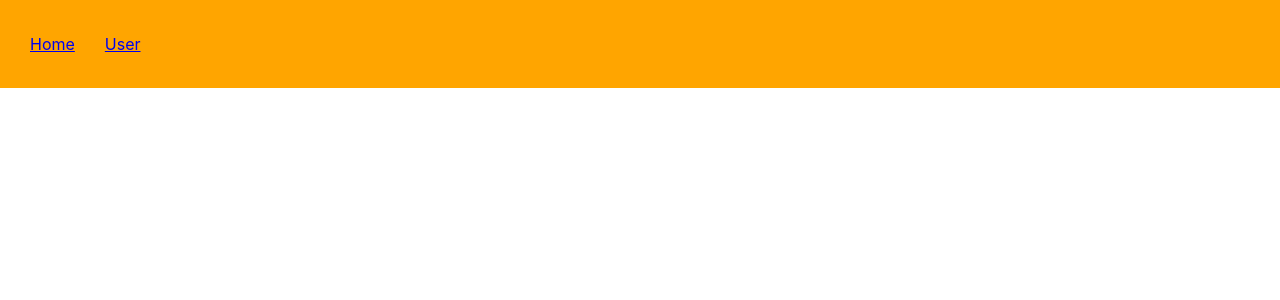
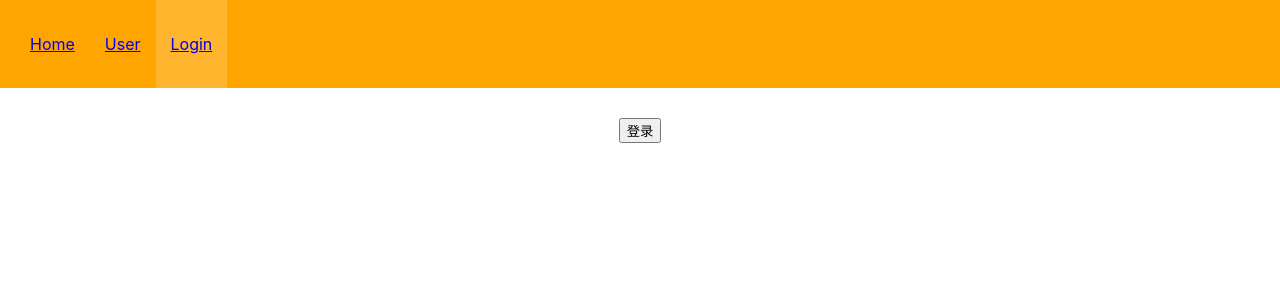
Before and after one commit to KChrisZhang/practice-react, a React (Create React App) app: page /login in a window 1280 px wide. Shown: the top 300 px of the page. Built offline with nearby package versions, Linux system fonts and the light colour scheme.

Commit message:
add: conditional rendering login button or logout button.

```diff
--- a/src/App.js
+++ b/src/App.js
@@ -1,9 +1,11 @@
 import React from 'react'
 import { BrowserRouter as Router, Switch, Route } from 'react-router-dom'
+import './App.css'
+
 import Header from './components/Header'
 import Home from './views/Home'
 import User from './views/User'
-import './App.css'
+import Login from './views/Login'
 
 function App() {
   const count = sessionStorage.getItem('count') || 0
@@ -22,6 +24,9 @@ function App() {
           <Route path="/user">
             <User title="用户456"></User>
           </Route>
+          <Route path="/login">
+            <Login title="登录"></Login>
+          </Route>
         </Switch>
       </div>
     </Router>
--- a/src/components/Button/index.js
+++ b/src/components/Button/index.js
@@ -5,9 +5,9 @@ export default class Button extends React.Component {
   constructor(props) {
     super(props)
     this.state = { status: false }
-    this.handleClick = this.handleClick.bind(this)
+    // this.handleClick = this.handleClick.bind(this, this.state.status)
   }
-  handleClick() {
+  handleClick(args) {
     const val = !this.state.status
     this.setState({
       status: val,
@@ -15,7 +15,7 @@ export default class Button extends React.Component {
   }
   render() {
     return (
-      <button className="button" onClick={this.handleClick}>
+      <button className="button" onClick={this.handleClick.bind(this, this.state.status)}>
         {this.state.status ? 'ON' : 'OFF'}
       </button>
     )
--- a/src/components/Header/index.js
+++ b/src/components/Header/index.js
@@ -17,6 +17,12 @@ export default function Header(props) {
       >
         User
       </Link>
+      <Link
+        className={`header-link ${pathname === '/login' ? 'header-link-active' : ''}`}
+        to="/login"
+      >
+        Login
+      </Link>
     </header>
   )
 }
--- /dev/null
+++ b/src/components/LoginButton/index.js
@@ -0,0 +1,7 @@
+import React from 'react'
+
+export default class LoginButton extends React.Component {
+  render() {
+    return <button onClick={this.props.onClick}>登录</button>
+  }
+}
--- /dev/null
+++ b/src/components/LogoutButton/index.js
@@ -0,0 +1,7 @@
+import React from 'react'
+
+export default class LogoutButton extends React.Component {
+  render() {
+    return <button onClick={this.props.onClick}>退出登录</button>
+  }
+}
--- /dev/null
+++ b/src/views/Login/index.js
@@ -0,0 +1,33 @@
+import React from 'react'
+import LoginButton from '../../components/LoginButton'
+import LogoutButton from '../../components/LogoutButton'
+import './index.scss'
+
+export default class Login extends React.Component {
+  constructor(props) {
+    super(props)
+    this.state = { isLogin: false }
+    this.handleLoginClick = this.handleLoginClick.bind(this)
+    this.handleLogoutClick = this.handleLogoutClick.bind(this)
+  }
+  handleLoginClick() {
+    this.setState({
+      isLogin: true,
+    })
+  }
+  handleLogoutClick() {
+    this.setState({
+      isLogin: false,
+    })
+  }
+  render() {
+    let button
+    if (this.state.isLogin) {
+      button = <LogoutButton onClick={this.handleLogoutClick}></LogoutButton>
+    } else {
+      button = <LoginButton onClick={this.handleLoginClick}></LoginButton>
+    }
+
+    return <div className="Login">{button}</div>
+  }
+}
--- /dev/null
+++ b/src/views/Login/index.scss
@@ -0,0 +1,5 @@
+.Login {
+  padding: 30px;
+  box-sizing: border-box;
+  text-align: center;
+}
--- a/src/views/User/index.scss
+++ b/src/views/User/index.scss
@@ -1 +1,3 @@
-.User {}
+.User {
+  text-align: center;
+}
```
